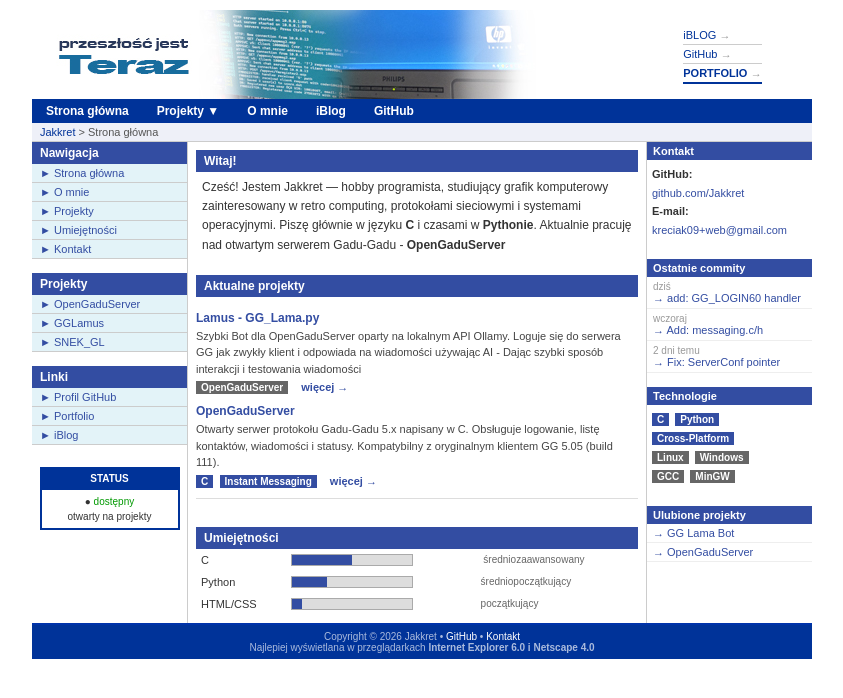
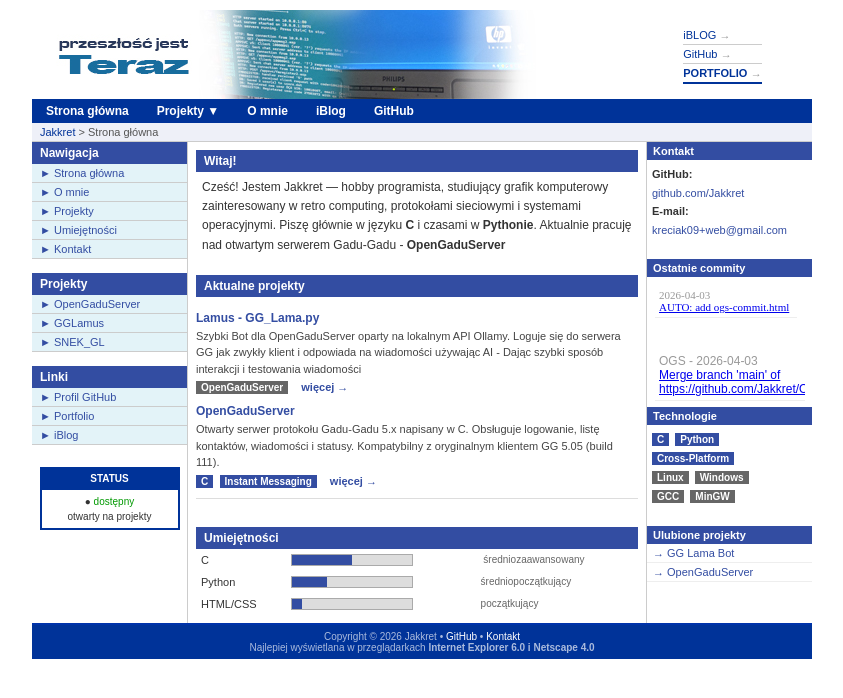
Before and after one commit to Jakkret/website, a plain HTML site: page docs/index.html in a window 1280 px wide. Shown: the whole page, without its empty margins (218-1061 px from the left). Drawn offline with Linux system fonts and the light colour scheme.

Commit message:
poprawki

```diff
--- a/docs/index.html
+++ b/docs/index.html
@@ -326,26 +326,8 @@
       </table>
       <br>
       <div class="right-header">Ostatnie commity</div>
-      <table width="100%" border="0" cellpadding="0" cellspacing="0" bgcolor="#ffffff">
-      <tr>
-        <td style="padding: 4px 6px; border-bottom: 1px solid #eeeeee;">
-          <span style="font-size: 10px; color: #999999;">dzi&#347;</span><br>
-          <a href="#" class="right-link" style="border:none; padding: 0;">add: GG_LOGIN60 handler</a>
-        </td>
-      </tr>
-      <tr>
-        <td style="padding: 4px 6px; border-bottom: 1px solid #eeeeee;">
-          <span style="font-size: 10px; color: #999999;">wczoraj</span><br>
-          <a href="#" class="right-link" style="border:none; padding: 0;">Add: messaging.c/h</a>
-        </td>
-      </tr>
-      <tr>
-        <td style="padding: 4px 6px; border-bottom: 1px solid #eeeeee;">
-          <span style="font-size: 10px; color: #999999;">2 dni temu</span><br>
-          <a href="#" class="right-link" style="border:none; padding: 0;">Fix: ServerConf pointer</a>
-        </td>
-      </tr>
-      </table>
+        <iframe src="commits.html" width="158" height="65" frameborder="0" scrolling="no"></iframe>
+		<iframe src="ogs-commit.html" width="158" height="65" frameborder="0" scrolling="no"></iframe>
       <br>
       <div class="right-header">Technologie</div>
       <table width="100%" border="0" cellpadding="5" cellspacing="0" bgcolor="#ffffff">
```
Also changed, not shown: commits.html (deleted, +0 -1 lines), 1 other file.
